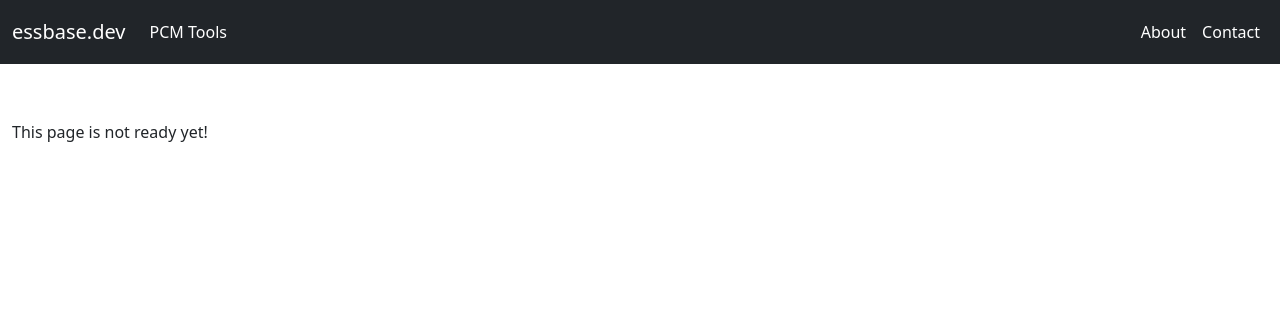
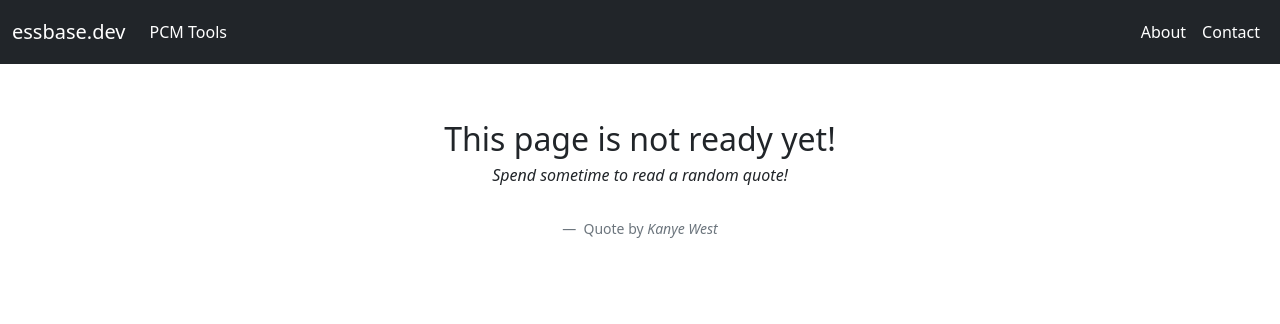
Before and after one commit to essbasedev/pcm-compare-rules, a Flask app: page /about in a window 1280 px wide. Shown: the top 324 px of the page. Run offline with Flask 2, Linux system fonts and the light colour scheme; data that the repository does not hold is empty; some libraries are stand-ins or nearby versions.

Commit message:
the about page is not ready, fill with random quote

```diff
--- a/app.py
+++ b/app.py
@@ -1,4 +1,5 @@
 #!/usr/bin/env python
+import requests
 from flask import Flask, render_template, request, url_for, redirect
 from flask_bootstrap import Bootstrap
 import os
@@ -67,7 +68,9 @@ def result():
 
 @app.route('/about', methods=['GET', 'POST'])
 def about():
-    return render_template('about.html')
+    kanye_api = requests.get('https://api.kanye.rest/')
+    api_data = kanye_api.json()['quote']
+    return render_template('about.html', quote=api_data)
 
 
 @app.route('/contact', methods=['GET', 'POST'])
--- a/templates/about.html
+++ b/templates/about.html
@@ -2,12 +2,23 @@
 {% import "bootstrap/wtf.html" as wtf %}
 
 {% block title %}
-PCM - Compare Rules
+PCM Tools - About
 {% endblock %}
 
 {% block content %}
 
-<div class="container-xxl">
-    This page is not ready yet!
+<div class="container-xxl" style="max-width: 500px">
+    <div class="h2 text-center">This page is not ready yet!</div>
+    <div class="h6 text-center"><em>Spend sometime to read a random quote!</em></div>
+    <div class="my-5">
+        <figure class="text-center">
+            <blockquote class="blockquote">
+                <p>{{ quote }}</p>
+            </blockquote>
+            <figcaption class="blockquote-footer">
+                Quote by <cite title="Source Title">Kanye West</cite>
+            </figcaption>
+        </figure>
+    </div>
 </div>
 {% endblock %}
```
